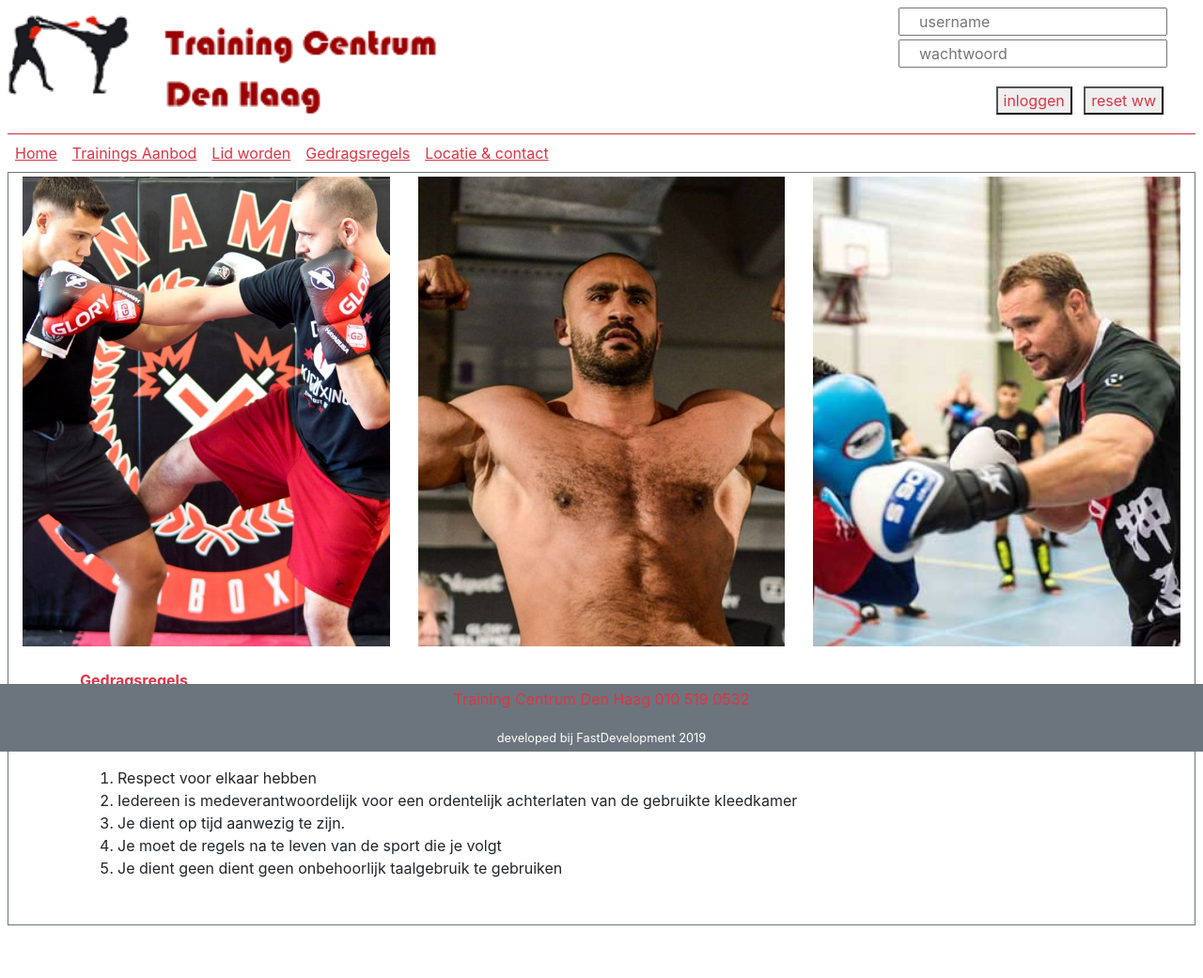
After one commit to ahmed-ben10/training_factory, a Symfony app: template templates/bezoeker/bezoeker_regels.html.twig in a window 1280 px wide. The commit adds this page. Shown: the whole page at 94% size. Run offline with Twig, Linux system fonts and the light colour scheme; the template is opened without the code that fills it, so the values that code supplies are empty; some libraries are stand-ins or nearby versions.

Commit message:
een aantal pagina's gemaakt

```diff
--- a/public/css/style.css
+++ b/public/css/style.css
@@ -12,3 +12,8 @@
     width: 100%;
     height: 500px;
 }
+
+.content-title{
+    font-size: 100%;
+    font-weight: bolder;
+}
--- a/templates/base.html.twig
+++ b/templates/base.html.twig
@@ -8,10 +8,11 @@
             <link rel="stylesheet" href="https://maxcdn.bootstrapcdn.com/bootstrap/4.0.0/css/bootstrap.min.css"
                   integrity="sha384-Gn5384xqQ1aoWXA+058RXPxPg6fy4IWvTNh0E263XmFcJlSAwiGgFAW/dAiS6JXm"
                   crossorigin="anonymous">
-        <link rel="stylesheet" href="css/style.css">
+            <link rel="stylesheet" href="{{ asset('css/style.css') }}">
         {% endblock %}
     </head>
     <body class="p-2 w-100">
+        {% block nav %}{% endblock %}
         {% block header %}{% endblock %}
         {% block main %}{% endblock %}
         {% block footer %}{% endblock %}
--- /dev/null
+++ b/templates/bezoeker/bezoeker_regels.html.twig
@@ -0,0 +1,19 @@
+{% extends 'bezoeker/home_base.html.twig' %}
+
+{% block main %}
+    <div class="container mb-5">
+        <p class="content-title text-danger">Gedragsregels</p>
+        <p>
+            Om het leuk en gezellig te houden hebben we een aantal regels opgesteld.
+            We hopen zo op een sportieve manier met elkaar om te gaan.
+            We noemen hieronder een aantal regels op:
+        </p>
+        <ol>
+            <li>Respect voor elkaar hebben</li>
+            <li>Iedereen is medeverantwoordelijk voor een ordentelijk achterlaten van de gebruikte kleedkamer </li>
+            <li>Je dient op tijd aanwezig te zijn.</li>
+            <li>Je moet de regels na te leven van de sport die je volgt</li>
+            <li>Je dient geen dient geen onbehoorlijk taalgebruik te gebruiken </li>
+        </ol>
+    </div>
+{% endblock %}
--- a/templates/bezoeker/home.html.twig
+++ b/templates/bezoeker/home.html.twig
@@ -1,4 +1,4 @@
-{% extends 'bezoeker/bezoeker_base.html.twig' %}
+{% extends 'bezoeker/home_base.html.twig' %}
 {% block main %}
     <div class=" mt-2 mb-5 w-75 container ">
         <b class="text-danger">Welkom bij Trainings Centrum Den Haag</b>
--- a/templates/bezoeker/home_base.html.twig
+++ b/templates/bezoeker/home_base.html.twig
@@ -1,6 +1,6 @@
 {% extends 'base.html.twig' %}
 
-{% block header %}
+    {% block nav %}
         <div class="w-100">
             <div class="row w-100">
                 <div class="col-lg-9 ">
@@ -24,27 +24,32 @@
             <hr class="bg-danger m-0">
         </div>
         <nav class="navbar navbar-expand-lg p-0 navbar-light">
-    <button class="navbar-toggler" type="button" data-toggle="collapse" data-target="#navbarSupportedContent"
+        <button class="navbar-toggler bg-danger ml-auto my-2" type="button" data-toggle="collapse" data-target="#navbarSupportedContent"
                 aria-controls="navbarSupportedContent" aria-expanded="false" aria-label="Toggle navigation">
             <span class="navbar-toggler-icon"></span>
         </button>
         <div class="collapse navbar-collapse" id="navbarSupportedContent">
             <ul class="navbar-nav mr-auto">
                 <li class="nav-item">
-                <a class="nav-link nav-line text-danger {{ (page_name == 'app_bezoeker_home')?'active':'' }} " href={{ path('app_bezoeker_home') }}>Home</a>
+                    <a class="nav-link nav-line text-danger {{ (page_name == 'bezoeker_home')?'active':'' }} " href={{ path('bezoeker_home') }}>Home</a>
                 </li>
                 <li class="nav-item">
-                <a class="nav-link nav-line text-danger {{ (page_name == 'app_bezoeker_trainings_aanbod')?'active':'' }} " href={{ path('app_bezoeker_trainings_aanbod') }}>Trainings Aanbod</a>
+                    <a class="nav-link nav-line text-danger {{ (page_name == 'bezoeker_trainings_aanbod')?'active':'' }} " href={{ path('bezoeker_trainings_aanbod') }}>Trainings Aanbod</a>
                 </li>
                 <li class="nav-item">
-                <a class="nav-link nav-line text-danger {{ (page_name == 'app_bezoeker_registreren')?'active':'' }} " href={{ path('app_bezoeker_registreren') }}>Lid worden</a>
+                    <a class="nav-link nav-line text-danger {{ (page_name == 'bezoeker_registreren')?'active':'' }} " href={{ path('bezoeker_registreren') }}>Lid worden</a>
                 </li>
                 <li class="nav-item">
-                <a class="nav-link nav-line text-danger {{ (page_name == 'app_bezoeker_contact')?'active':'' }} " href={{ path('app_bezoeker_contact') }}>Locatie & contact</a>
+                    <a class="nav-link nav-line text-danger {{ (page_name == 'bezoeker_regels')?'active':'' }} " href={{ path('bezoeker_regels') }}>Gedragsregels</a>
+                </li>
+                <li class="nav-item">
+                    <a class="nav-link nav-line text-danger {{ (page_name == 'bezoeker_contact')?'active':'' }} " href={{ path('bezoeker_contact') }}>Locatie & contact</a>
                 </li>
             </ul>
         </div>
     </nav>
+    {% endblock %}
+    {% block header %}
     <div class="w-100 border border-secondary mb-5">
         <div class="d-none d-xl-block">
             <div class="row w-100 m-0 mt-1 mb-3">
--- /dev/null
+++ b/templates/bezoeker/trainings_aanbod.html.twig
@@ -0,0 +1,5 @@
+{% extends 'bezoeker/home_base.html.twig' %}
+
+{% block main %}
+    <div class="container mb-5"></div>
+{% endblock %}
```
Also changed, not shown: src/Controller/BezoekerController.php (+21 -14 lines), templates/bezoeker/bezoeker_registreren.html.twig (+27 -27 lines), templates/bezoeker/contact.html.twig (added, +29 -0 lines). Lines whose indentation alone changed are shown as unchanged.
